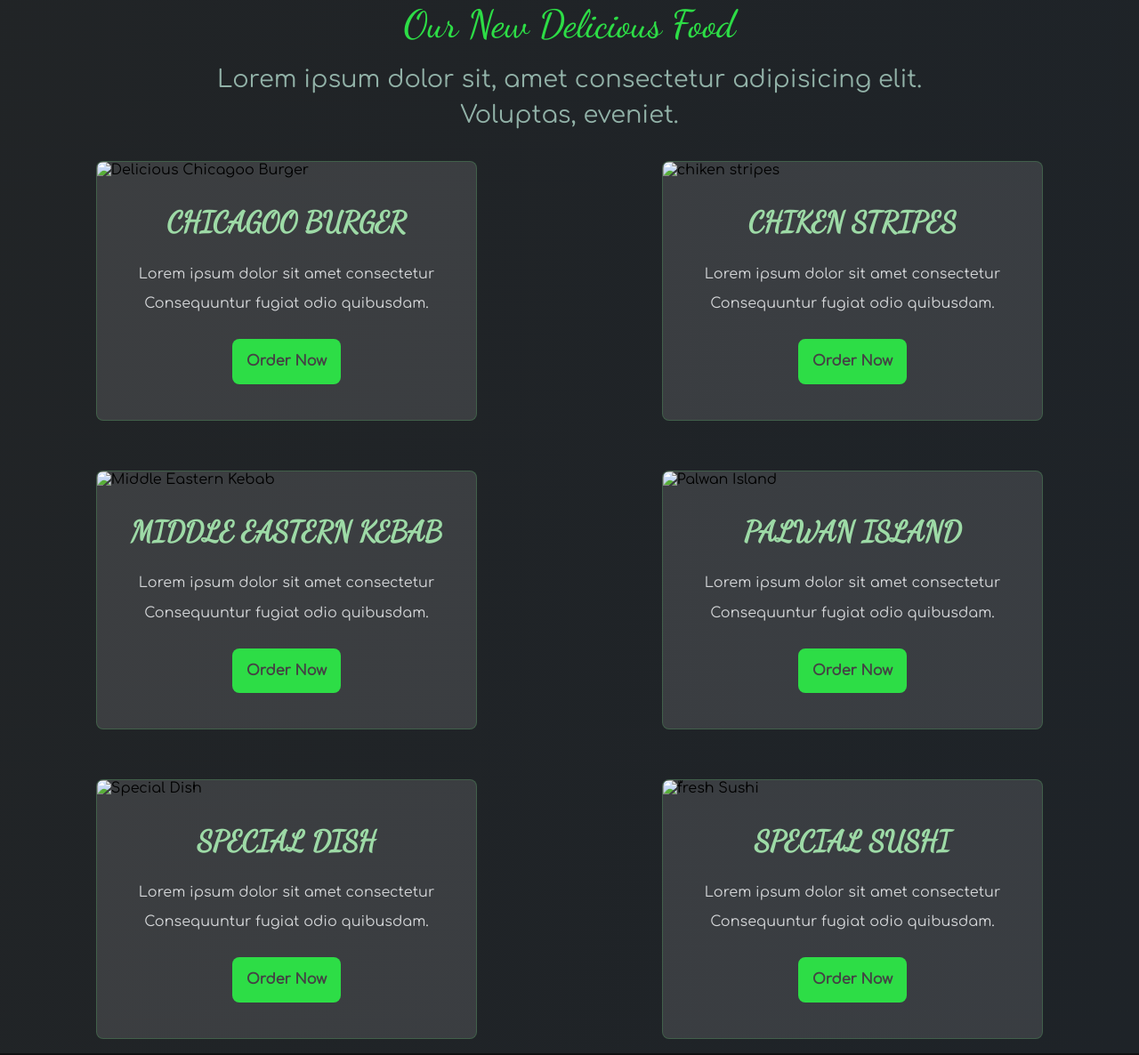
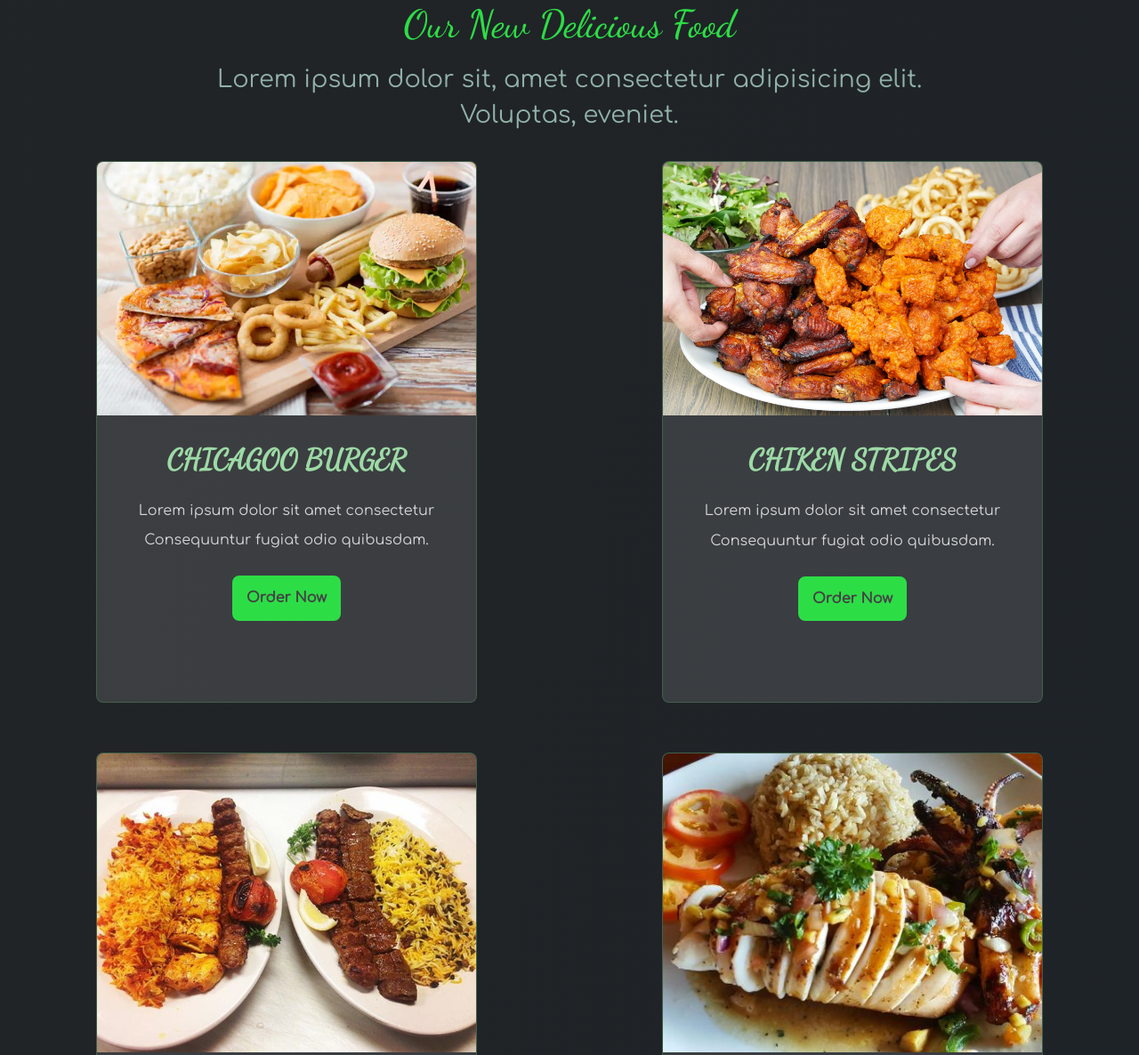
Before and after one commit to shahin76shaix/Italian-restaurant-food-menu, a plain HTML site: page index.html in a window 1280 px wide. Shown: the part 624-1810 px from the top of the page at 89% size. Drawn offline with Linux system fonts and the light colour scheme; the site is published under a folder, as on GitHub Pages, so addresses that start at the root find nothing.

Commit message:
revision

```diff
--- a/index.html
+++ b/index.html
@@ -5,7 +5,7 @@
     <meta http-equiv="X-UA-Compatible" content="IE=edge"/>
     <meta name="viewport" content="width=device-width, initial-scale=1.0"/>
     <link rel="stylesheet" href="style.css">
-    <link rel="shortcut icon" href="/images/icons/favicon.ico" type="image/x-icon"/>
+    <link rel="shortcut icon" href="images/icons/favicon.ico" type="image/x-icon"/>
     <!-- google font links -->
     <link rel="preconnect" href="https://fonts.googleapis.com"/>
     <link rel="preconnect" href="https://fonts.gstatic.com" crossorigin/>
@@ -76,7 +76,7 @@
             <div class="container">
                 <div class="main__header__wrapper">
                     <div class="main__header__left">
-                        <img src="/images/contents/italian-restaurants-cover.jpg" alt="italian Restaurant" class="main__header__left__image">
+                        <img src="images/contents/italian-restaurants-cover.jpg" alt="italian Restaurant" class="main__header__left__image">
                     </div>
                     <div class="main__header__right">
                         <h1 class="main__header__right__title">benvenuto amico mio</h1>
@@ -98,7 +98,7 @@
                     <div id="new-menu" class="main__content__wrapper__menu">
                         <ul class="man__content__wrapper__menu__items">
                             <li class="main__content__wrapper__menu__item">
-                                <img src="/images/contents/chicagoo-soble-burger.jpg" alt="Delicious Chicagoo Burger" class="main__content__wrapper__menu__item__image">
+                                <img src="images/contents/chicagoo-soble-burger.jpg" alt="Delicious Chicagoo Burger" class="main__content__wrapper__menu__item__image">
                                 <div class="main__content__menu__item__info__container">
                                     <h2 class="main__content__wrapper__menu__item__name">
                                         Chicagoo Burger
@@ -112,7 +112,7 @@
                                 </div>
                             </li>
                             <li class="main__content__wrapper__menu__item">
-                                <img src="/images/contents/chiken-stripes.jpg" alt="chiken stripes" class="main__content__wrapper__menu__item__image">
+                                <img src="images/contents/chiken-stripes.jpg" alt="chiken stripes" class="main__content__wrapper__menu__item__image">
                                 <div class="main__content__menu__item__info__container">
                                     <h2 class="main__content__wrapper__menu__item__name">Chiken Stripes</h2>
                                     <p class="main__content__wrapper__menu__item__info">
@@ -124,7 +124,7 @@
                                 </div>
                             </li>
                             <li class="main__content__wrapper__menu__item">
-                                <img src="/images/contents/midle-east-kebab.jpg" alt="Middle Eastern Kebab" class="main__content__wrapper__menu__item__image">
+                                <img src="images/contents/midle-east-kebab.jpg" alt="Middle Eastern Kebab" class="main__content__wrapper__menu__item__image">
                                 <div class="main__content__menu__item__info__container">
                                     <h2 class="main__content__wrapper__menu__item__name">
                                         Middle Eastern Kebab
@@ -138,7 +138,7 @@
                                 </div>
                             </li>
                             <li class="main__content__wrapper__menu__item">
-                                <img src="/images/contents/palwan-island.jpg" alt="Palwan Island" class="main__content__wrapper__menu__item__image">
+                                <img src="images/contents/palwan-island.jpg" alt="Palwan Island" class="main__content__wrapper__menu__item__image">
                                 <div class="main__content__menu__item__info__container">
                                     <h2 class="main__content__wrapper__menu__item__name"> Palwan Island</h2>
                                     <p class="main__content__wrapper__menu__item__info">
@@ -150,7 +150,7 @@
                                 </div>
                             </li>
                             <li class="main__content__wrapper__menu__item">
-                                <img src="/images/contents/special-dishe.jpg" alt="Special Dish" class="main__content__wrapper__menu__item__image">
+                                <img src="images/contents/special-dishe.jpg" alt="Special Dish" class="main__content__wrapper__menu__item__image">
                                 <div class="main__content__menu__item__info__container">
                                     <h2 class="main__content__wrapper__menu__item__name">Special Dish</h2>
                                     <p class="main__content__wrapper__menu__item__info">
@@ -162,7 +162,7 @@
                                 </div>
                             </li>
                             <li class="main__content__wrapper__menu__item">
-                                <img src="/images/contents/sushi.jpg" alt="ّfresh Sushi" class="main__content__wrapper__menu__item__image">
+                                <img src="images/contents/sushi.jpg" alt="ّfresh Sushi" class="main__content__wrapper__menu__item__image">
                                 <div class="main__content__menu__item__info__container">
                                     <h2 class="main__content__wrapper__menu__item__name">Special Sushi</h2>
                                     <p class="main__content__wrapper__menu__item__info">
```
